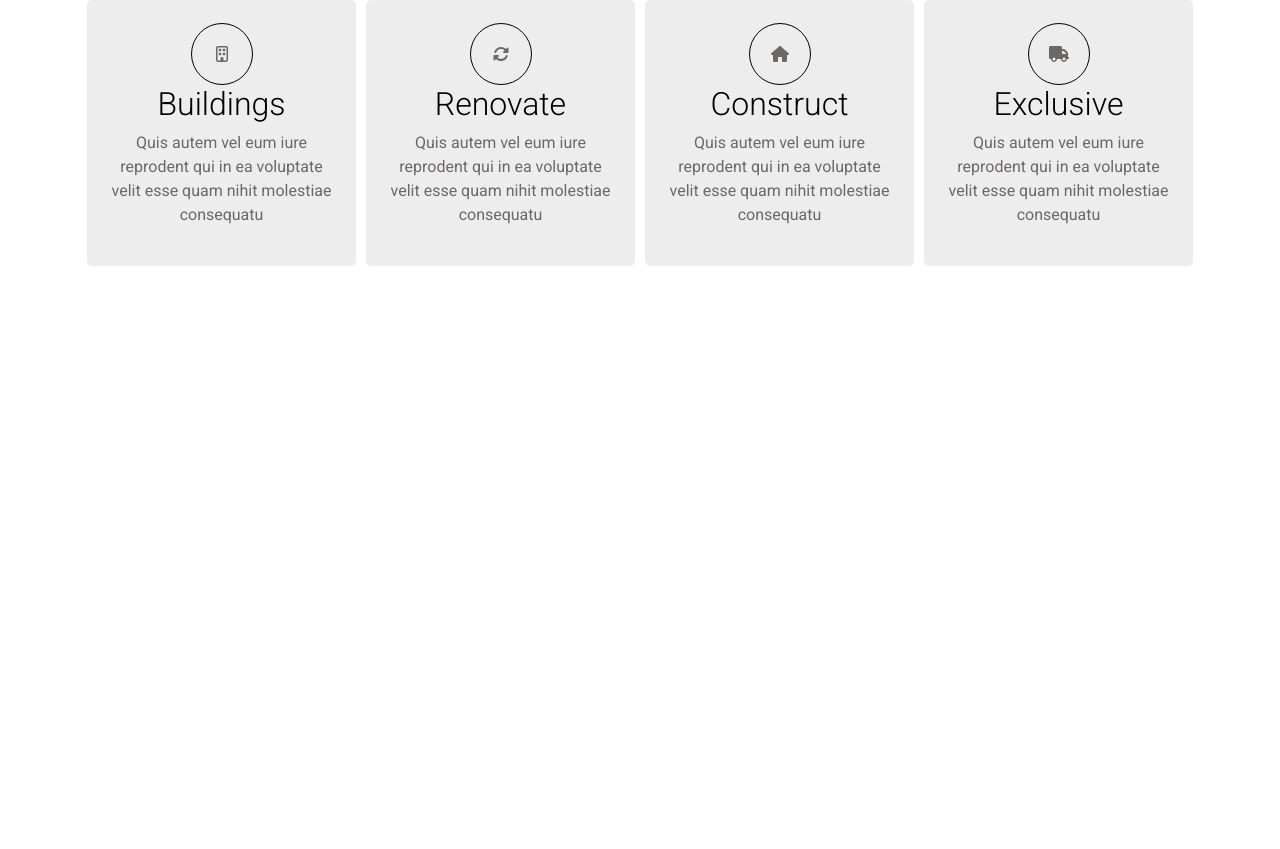
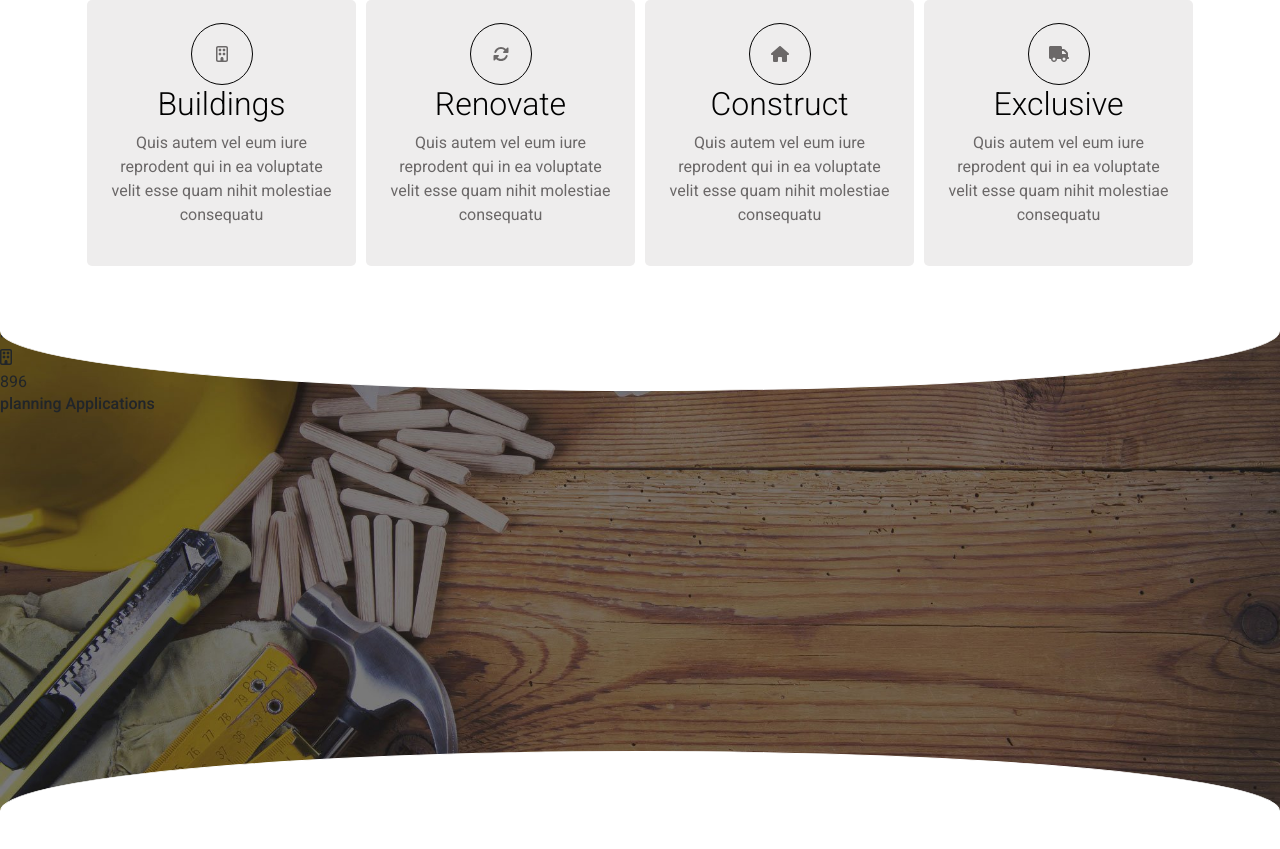
Before and after one commit to GhadeerShamshoum/proj-html-vuejs, a Vue app: page / in a window 1280 px wide. Shown: the part 1431-2280 px from the top of the page. Before the commit the page ends 1742 px from the top, so only its background shows below. Built offline with nearby package versions, Linux system fonts and the light colour scheme.

Commit message:
first curved container

```diff
--- a/src/components/section/SpeciaList.vue
+++ b/src/components/section/SpeciaList.vue
@@ -25,6 +25,23 @@
           <h2>Exclusive</h2>
           <p>Quis autem vel eum iure reprodent qui in ea voluptate velit esse quam nihit molestiae consequatu</p>
         </div>
+      </div>
+      <div class="imgContainer">
+        <div class="bendTop"></div>
+        <div class="containerNumbers">
+          <div>
+            <div><i class="fas fa-suitcase"></i></div>
+            <div>3534</div>
+            <h6>planning Applications</h6>
+          </div>
+           <div>
+            <div><i class="far fa-building"></i></div>
+            <div>896</div>
+            <h6>planning Applications</h6>
+          </div>
+
+        </div>
+        <div class="bendBottom"></div>
       </div>
     </section>
 </template>
@@ -108,6 +125,37 @@ h3{
   }
 }
 
+.imgContainer{
+  width: 100%;
+  height: 600px;
+  position: relative;
+  background-image: url('../../assets/img/home-244125289.jpg');
+  background-repeat: no-repeat;
+  background-size: cover;
+  background-position: center;
+  .bendTop{
+    background-color: $white;
+    position: absolute;
+    top:0;
+    width: 100%;
+    height: 120px;
+    border: 1px solid white;
+    border-bottom-right-radius: 100%;
+    border-bottom-left-radius: 100%;
+  }
+  .bendBottom{
+    background-color: $white;
+    position: absolute;
+    bottom:0;
+    width: 100%;
+    height: 120px;
+    border: 1px solid white;
+    border-top-right-radius: 100%;
+    border-top-left-radius: 100%;
+
+  }
+}
+
 
 
 
```
Also changed, not shown: src/assets/img/home-244125289.jpg (added).
